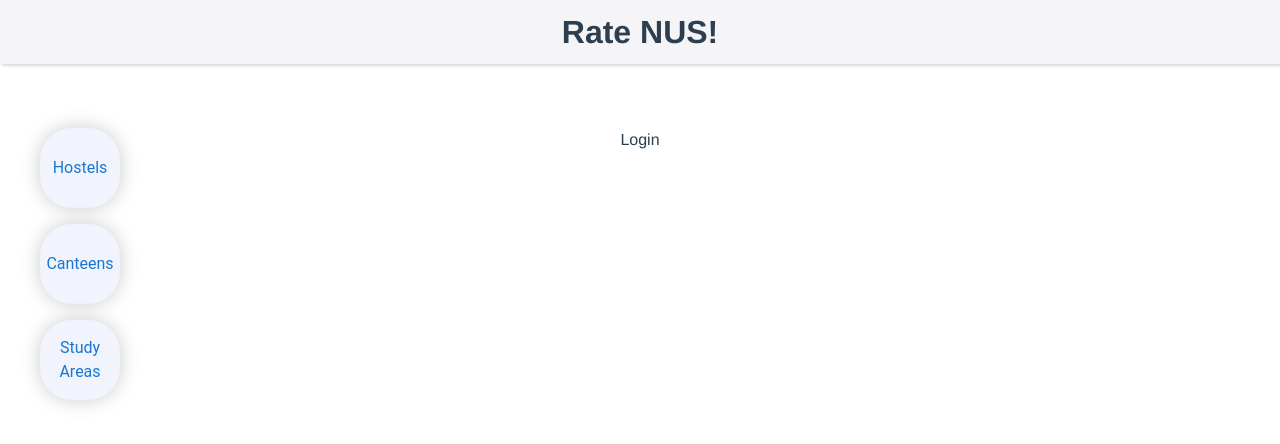
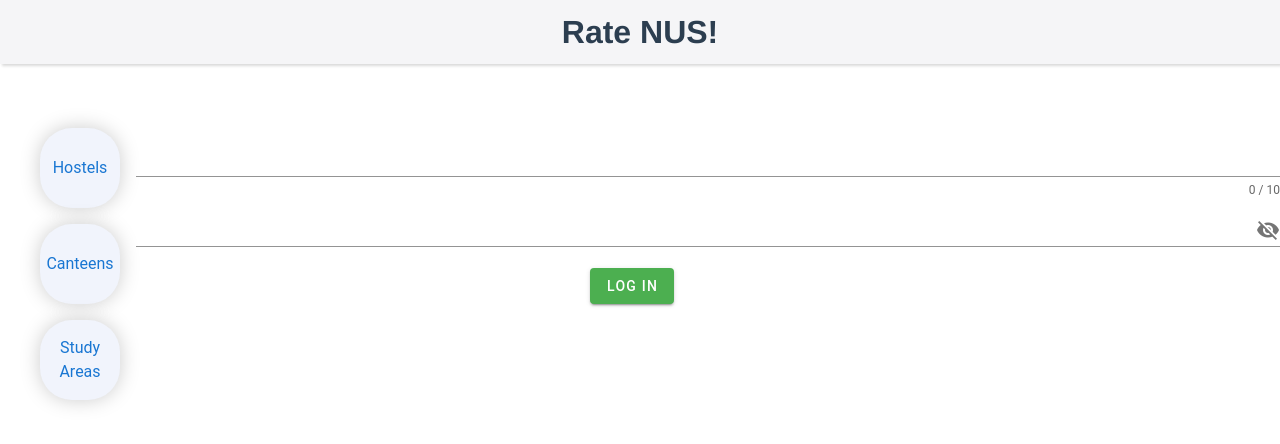
Before and after one commit to Linxcathyyy/rateNUS, a Vue app in the folder frontend/: page /#/ in a window 1280 px wide. Shown: the top 444 px of the page. Built offline with nearby package versions, Linux system fonts and the light colour scheme; what vue-textarea-autosize would draw is missing.

Commit message:
saved progress

```diff
--- a/frontend/package.json
+++ b/frontend/package.json
@@ -13,6 +13,7 @@
     "axios": "^0.24.0",
     "bootstrap": "^5.1.3",
     "core-js": "^3.6.5",
+    "material-design-icons-iconfont": "^6.1.1",
     "vue": "^2.6.14",
     "vue-carousel": "^0.18.0",
     "vue-router": "^3.5.3",
@@ -20,6 +21,7 @@
     "vuetify": "^2.6.1"
   },
   "devDependencies": {
+    "@mdi/font": "^6.5.95",
     "@vue/cli-plugin-babel": "~4.5.0",
     "@vue/cli-plugin-eslint": "~4.5.0",
     "@vue/cli-service": "~4.5.0",
--- a/frontend/src/App.vue
+++ b/frontend/src/App.vue
@@ -4,16 +4,19 @@
     <v-main>
     <div id="app">
       <h1 id="ratenus">Rate NUS!</h1>
+
       <!-- <hr />
       <router-link to="/hostels"> Hostels </router-link>
       <router-link to="/canteens"> Canteens </router-link>
       <router-link to="/studyAreas"> Study Areas </router-link>
       <hr /> -->
-      <LoginButton />
+
+      <LoginForm />
       <div class="content">
         <Navigation id="navigation" />
         <router-view id="router-view" />
       </div>
+
     </div>
     </v-main>
   </v-app>
@@ -21,13 +24,14 @@
 
 <script>
 import Navigation from "./components/Navigation.vue";
-import LoginButton from "./components/authentication/LoginButton.vue"
+import LoginForm from "./components/authentication/LoginForm.vue"
 
 export default {
   name: 'App',
   components: {
     Navigation,
-    LoginButton
+    LoginForm,
+
   },
   data: () => ({
   }),
--- a/frontend/src/components/authentication/LoginForm.vue
+++ b/frontend/src/components/authentication/LoginForm.vue
@@ -10,31 +10,26 @@
         v-model="name"
         :counter="10"
         :rules="nameRules"
-        label="Name"
+        label="Username"
         required
       ></v-text-field>
 
       <v-text-field
+        v-model="password"
+        :append-icon="showPassword ? 'mdi-eye' : 'mdi-eye-off'"
+        :rules="[rules.required]"
+        :type="showPassword ? 'text' : 'password'"
+        name="input-10-1"
+        label="Password"
+        @click:append="showPassword = !showPassword"
+      ></v-text-field>
+
+      <!-- <v-text-field
         v-model="email"
         :rules="emailRules"
         label="E-mail"
         required
-      ></v-text-field>
-
-      <v-select
-        v-model="select"
-        :items="items"
-        :rules="[v => !!v || 'Item is required']"
-        label="Item"
-        required
-      ></v-select>
-
-      <v-checkbox
-        v-model="checkbox"
-        :rules="[v => !!v || 'You must agree to continue!']"
-        label="Do you agree?"
-        required
-      ></v-checkbox>
+      ></v-text-field> -->
 
       <v-btn
         :disabled="!valid"
@@ -42,7 +37,7 @@
         class="mr-4"
         @click="validate"
       >
-        Validate
+        Log In
       </v-btn>
     </v-form>
   </v-app>
@@ -56,22 +51,19 @@
     valid: true,
     name: '',
     nameRules: [
-      v => !!v || 'Name is required',
+      v => !!v || 'UserName is required',
       v => (v && v.length <= 10) || 'Name must be less than 10 characters',
     ],
-    email: '',
-    emailRules: [
-      v => !!v || 'E-mail is required',
-      v => /.+@.+\..+/.test(v) || 'E-mail must be valid',
-    ],
-    select: null,
-    items: [
-      'Item 1',
-      'Item 2',
-      'Item 3',
-      'Item 4',
-    ],
-    checkbox: false,
+    // email: '',
+    // emailRules: [
+    //   v => !!v || 'E-mail is required',
+    //   v => /.+@.+\..+/.test(v) || 'E-mail must be valid',
+    // ],
+    password: '',
+    showPassword: false,
+     rules: {
+        required: value => !!value || 'Password is required.',
+      },
   }),
 
   methods: {
--- a/frontend/src/main.js
+++ b/frontend/src/main.js
@@ -3,6 +3,7 @@
 import router from './router/index';
 import vuetify from './plugins/vuetify';
 import VueCarousel from 'vue-carousel';
+import 'material-design-icons-iconfont/dist/material-design-icons.css';
 
 Vue.config.productionTip = false;
 Vue.use(VueCarousel);
--- a/frontend/src/plugins/vuetify.js
+++ b/frontend/src/plugins/vuetify.js
@@ -1,7 +1,11 @@
 import Vue from 'vue';
 import Vuetify from 'vuetify/lib/framework';
+import '@mdi/font/css/materialdesignicons.css' // Ensure you are using css-loader
 
 Vue.use(Vuetify);
 
 export default new Vuetify({
+    icons: {
+        iconfont: 'mdi', // default - only for display purposes
+      },
 });
```
Also changed, not shown: 1 other file (tests, documents, lock files or other folders).
